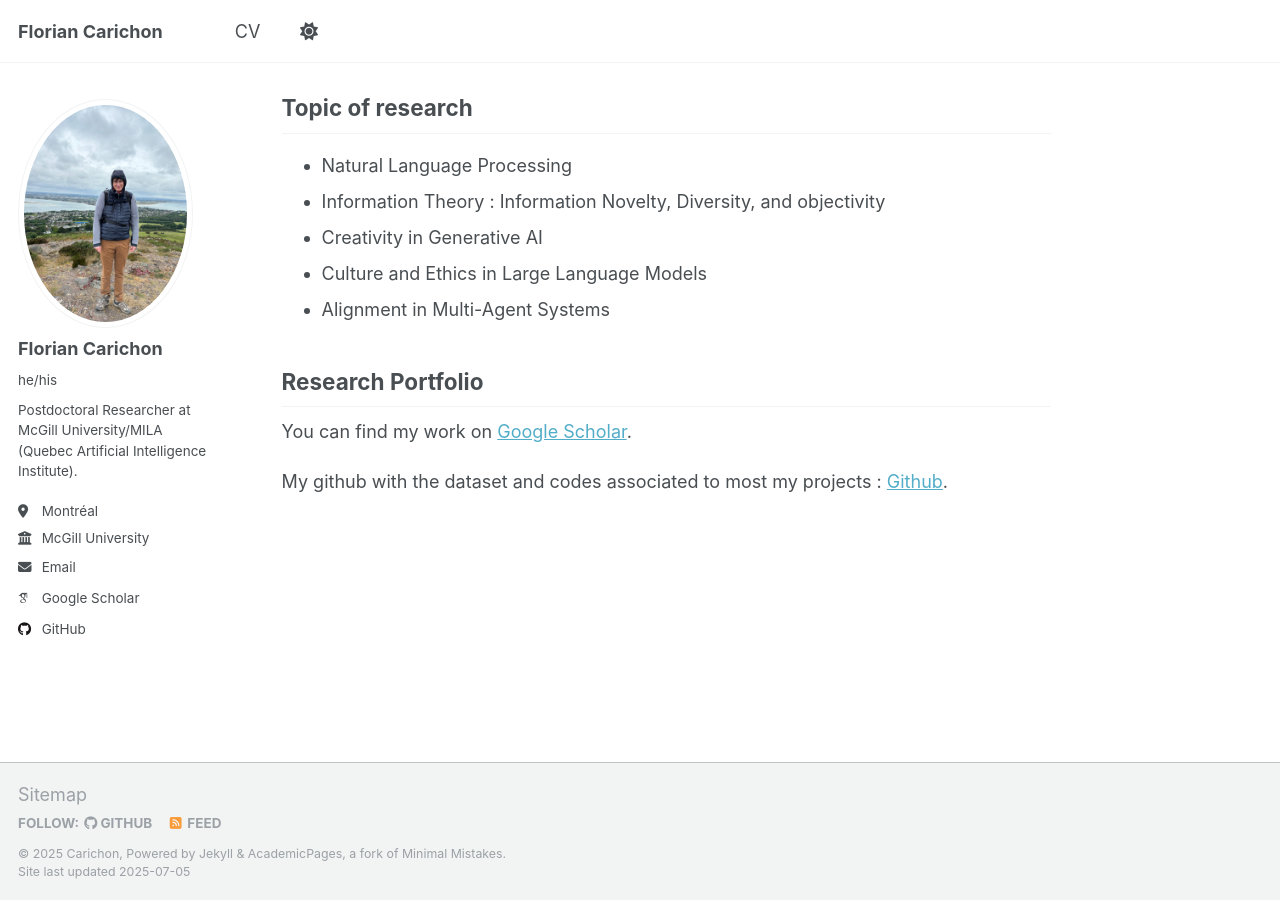
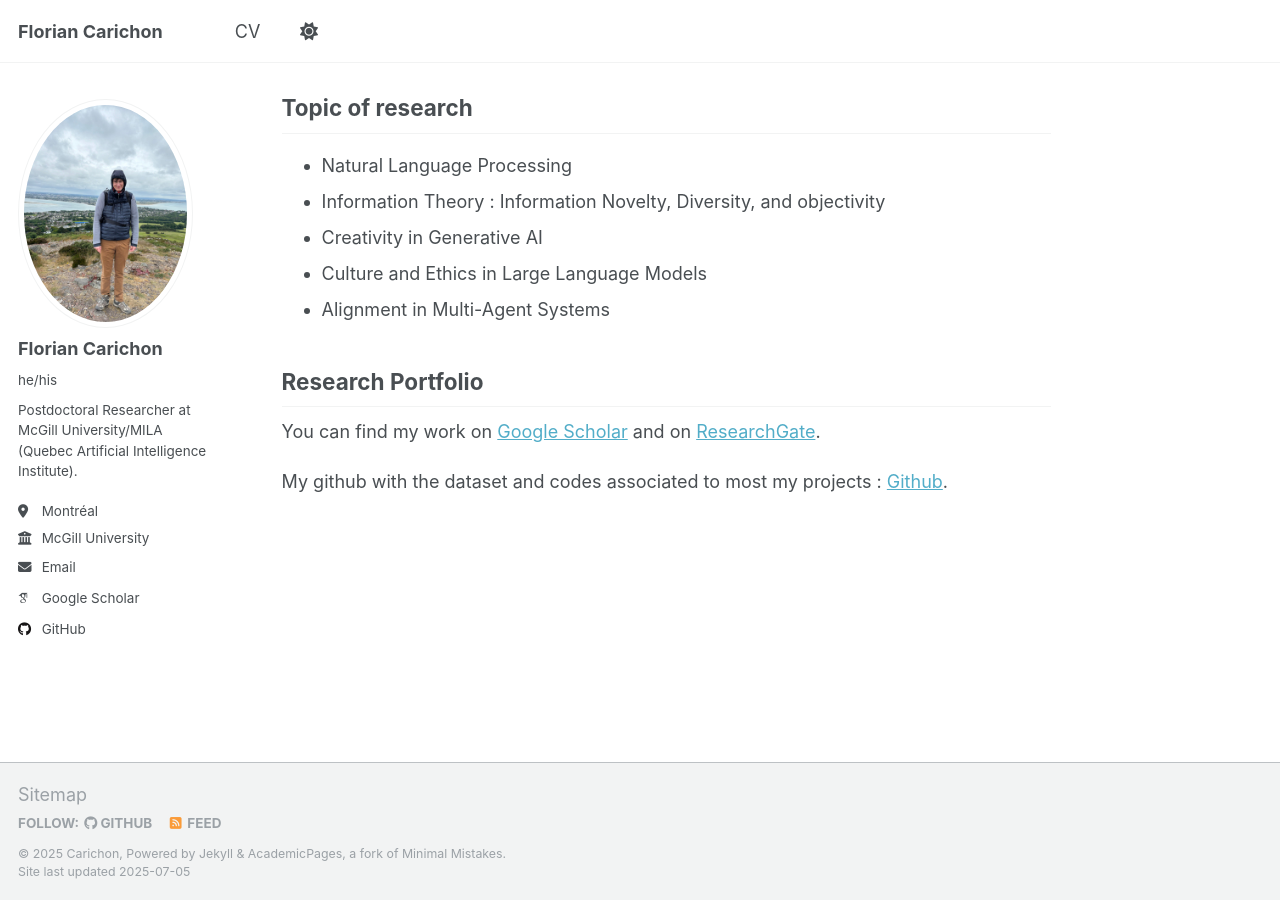
Before and after one commit to fcarichon/fcarichon.github.io, a Jekyll site: the page built from _pages/about.md, in a window 1280 px wide and 900 px high, scrolled down 1168 px. Built offline with Jekyll 4.4.1, drawn with Linux system fonts in a browser that asks for light colours; some web fonts are replaced.

Commit message:
Update about.md

```diff
--- a/_pages/about.md
+++ b/_pages/about.md
@@ -32,6 +32,6 @@ Topic of research
 
 Research Portfolio
 ------
-You can find my work on [Google Scholar](https://scholar.google.com/citations?user=i8GPsd4AAAAJ&hl).
+You can find my work on [Google Scholar](https://scholar.google.com/citations?user=i8GPsd4AAAAJ&hl) and on [ResearchGate](https://www.researchgate.net/profile/Florian_Carichon?ev=hdr_xprf).
 
 My github with the dataset and codes associated to most my projects : [Github](https://github.com/fcarichon/).
```
